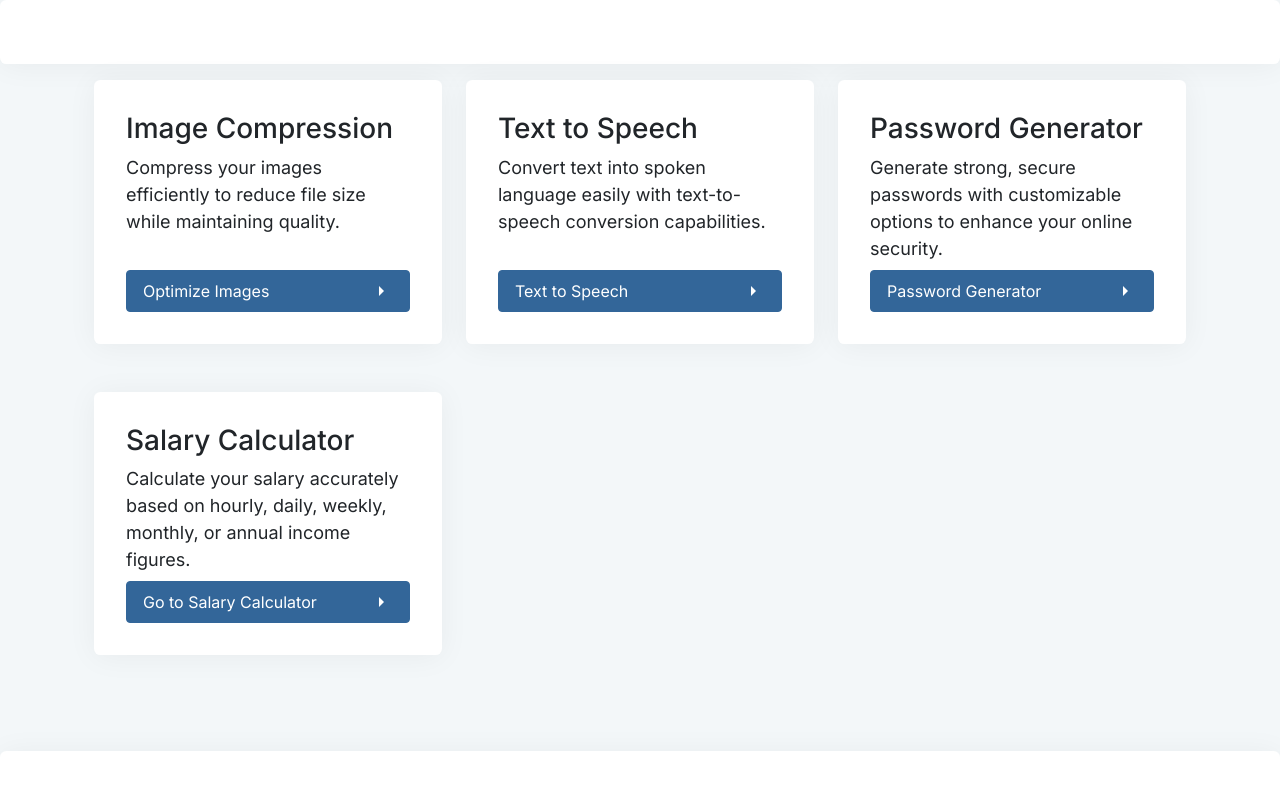
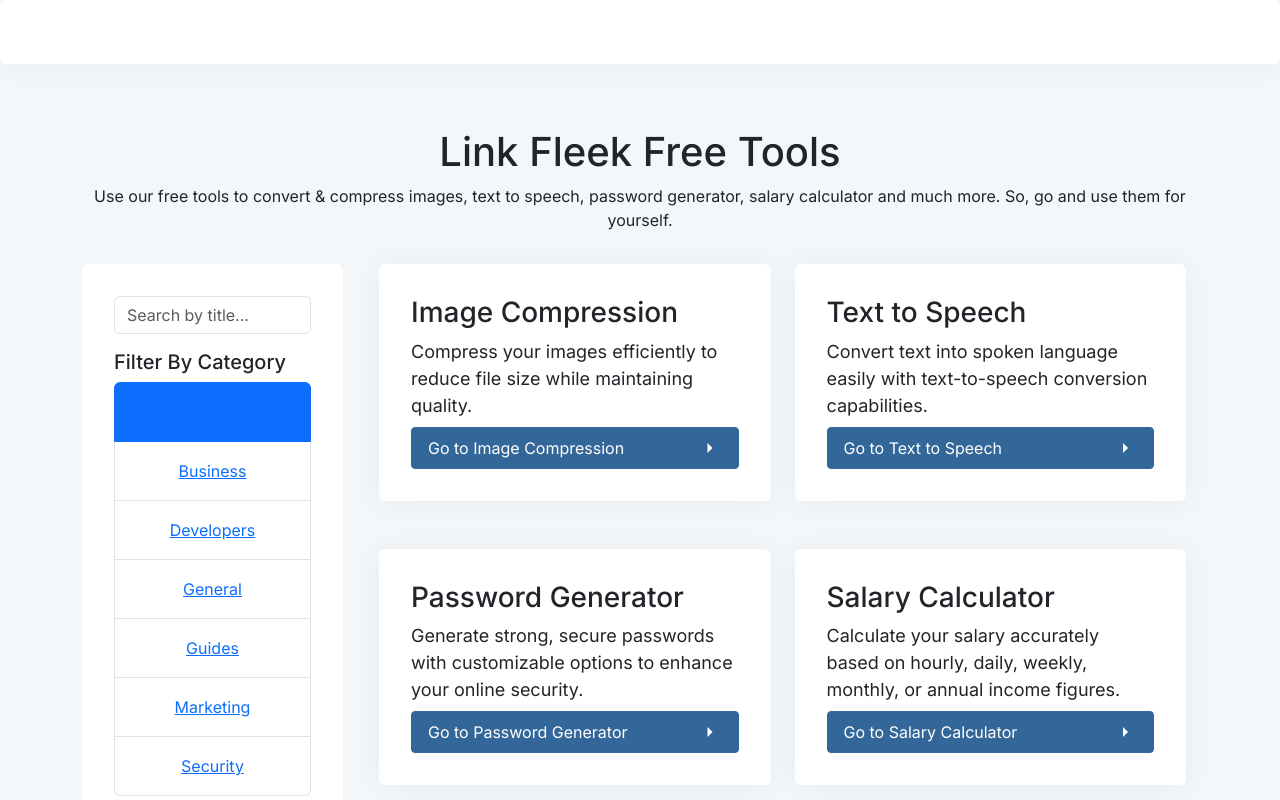
Before and after one commit to NaveenBommisetty/text_to_speech, a React (Create React App) app: page / in a window 1280 px wide. Shown: the top 800 px of the page. Built offline with nearby package versions, Linux system fonts and the light colour scheme.

Commit message:
sorting with sticky sidebar added

```diff
--- a/src/App.css
+++ b/src/App.css
@@ -5,6 +5,14 @@
 .fs18{
   font-size: 18px;
 }
+.sticky-sidebar {
+  position: -webkit-sticky; /* For Safari */
+  position: sticky;
+  top: 20px; /* Adjust as necessary */
+  max-height: calc(100vh - 40px); /* Adjust based on the padding/margin */
+  overflow-y: auto;
+}
+
 .App {
   font-family: Inter, sans-serif;
   text-align: center;
--- a/src/App.js
+++ b/src/App.js
@@ -1,4 +1,4 @@
-import React, { useEffect } from 'react';
+import React, { useState, useEffect } from 'react';
 import { BrowserRouter as Router, Route, Routes, Link, useLocation } from 'react-router-dom';
 import './App.css';
 import Header from './common/header/header';
@@ -30,19 +30,138 @@
 
 // Main App component
 function App() {
+    const [category, setCategory] = useState('');
+    const [searchQuery, setSearchQuery] = useState('');
+    const [sortBy] = useState('');
+
+    // Data for the cards
+    const cardData = [
+        {
+            title: 'Image Compression',
+            description: 'Compress your images efficiently to reduce file size while maintaining quality.',
+            category: 'Developers',
+            path: '/image-compression',
+            component: <ImageCompression />
+        },
+        {
+            title: 'Text to Speech',
+            description: 'Convert text into spoken language easily with text-to-speech conversion capabilities.',
+            category: 'General',
+            path: '/text-to-speech',
+            component: <TextToSpeech />
+        },
+        {
+            title: 'Password Generator',
+            description: 'Generate strong, secure passwords with customizable options to enhance your online security.',
+            category: 'Security',
+            path: '/password-generator',
+            component: <PasswordGenerator />
+        },
+        {
+            title: 'Salary Calculator',
+            description: 'Calculate your salary accurately based on hourly, daily, weekly, monthly, or annual income figures.',
+            category: 'Business',
+            path: '/salary-calculator',
+            component: <SalaryCalculator />
+        },
+        {
+            title: 'Case Converter',
+            description: 'Calculate your salary accurately based on hourly, daily, weekly, monthly, or annual income figures.',
+            category: 'Business',
+            path: '/case-converter',
+            component: <SalaryCalculator />
+        }
+    ];
+
+    // Function to sort cardData based on selected sortBy option
+    const sortedCards = () => {
+        switch (sortBy) {
+            case 'oldest':
+                return [...cardData].sort((a, b) => new Date(a.date) - new Date(b.date));
+            case 'newest':
+                return [...cardData].sort((a, b) => new Date(b.date) - new Date(a.date));
+            case 'az':
+                return [...cardData].sort((a, b) => a.title.localeCompare(b.title));
+            case 'za':
+                return [...cardData].sort((a, b) => b.title.localeCompare(a.title));
+            default:
+                return cardData;
+        }
+    };
+
     return (
         <div className="App">
             <Router>
                 <Header />
-                <TitleUpdater /> {/* Component to update page title */}
-                <div className='container mt-3'>
+                <TitleUpdater />
+                <div className="container mt-3">
+                    <div className="pt-5 pb-3">
+                        <h1>Link Fleek Free Tools</h1>
+                        <p>
+                            Use our free tools to convert & compress images, text to speech, password generator, salary calculator and much more.
+                            So, go and use them for yourself.
+                        </p>
+                    </div>
+                    <div className="row mb-4">
+                        <div className="col-md-3 col-xs-12">
+                            <div className="sticky-sidebar">
+                                <div className="card mb-3">
+                                    <div className="card-body">
+                                        <div className="input-group mb-3">
+                                            <input
+                                                type="text"
+                                                className="form-control"
+                                                placeholder="Search by title..."
+                                                value={searchQuery}
+                                                onChange={(e) => setSearchQuery(e.target.value)}
+                                            />
+                                        </div>
+                                        <h5 className="card-title text-left">Filter By Category</h5>
+                                        <ul className="list-group">
+                                            <li className={`list-group-item ${category === '' ? 'active' : ''}`}>
+                                                <button className="btn btn-link" onClick={() => setCategory('')}>
+                                                    All categories
+                                                </button>
+                                            </li>
+                                            {['Business', 'Developers', 'General', 'Guides', 'Marketing', 'Security'].map((cat) => (
+                                                <li key={cat} className={`list-group-item ${category === cat ? 'active' : ''}`}>
+                                                    <button className="btn btn-link" onClick={() => setCategory(cat)}>
+                                                        {cat}
+                                                    </button>
+                                                </li>
+                                            ))}
+                                        </ul>
+                                    </div>
+                                </div>
+                            </div>
+                        </div>
+                        <div className="col-md-9 col-xs-12">
                             <Routes>
-                        <Route path="/image-compression" element={<ImageCompression />} />
-                        <Route path="/text-to-speech" element={<TextToSpeech />} />
-                        <Route path="/password-generator" element={<PasswordGenerator />} />
-                        <Route path="/salary-calculator" element={<SalaryCalculator />} />
-                        <Route path="/" element={<Home />} /> {/* Default route */}
+                                {sortedCards()
+                                    .filter(
+                                        (card) =>
+                                            (category === '' || card.category === category) &&
+                                            (searchQuery === '' ||
+                                                card.title.toLowerCase().includes(searchQuery.toLowerCase()))
+                                    )
+                                    .map((card) => (
+                                        <Route key={card.path} path={card.path} element={card.component} />
+                                    ))}
+                                <Route
+                                    path="/"
+                                    element={
+                                        <Home
+                                            cardData={cardData}
+                                            category={category}
+                                            searchQuery={searchQuery}
+                                            setCategory={setCategory}
+                                            setSearchQuery={setSearchQuery}
+                                        />
+                                    }
+                                />
                             </Routes>
+                        </div>
+                    </div>
                 </div>
                 <Footer />
             </Router>
@@ -51,69 +170,35 @@
 }
 
 // Home component rendering links to other routes with improved design
-const Home = () => {
+const Home = ({ cardData, category, searchQuery, setCategory, setSearchQuery }) => {
     return (
         <div className="container">
-            <div className='row'>
-                <div className='col-md-4 col-12 mb-5'>
+            <div className="row">
+                {cardData
+                    .filter(
+                        (card) =>
+                            (category === '' || card.category === category) &&
+                            (searchQuery === '' || card.title.toLowerCase().includes(searchQuery.toLowerCase()))
+                    )
+                    .map((card) => (
+                        <div key={card.path} className="col-md-6 col-12 mb-5">
                             <div className="card h-100">
                                 <div className="card-body d-flex flex-column justify-content-between">
                                     <div>
-                                <h3 className="card-title text-left">Image Compression</h3>
-                                <p className="card-text fs18 mb-2 text-left">Compress your images efficiently to reduce file size while maintaining quality.</p>
+                                        <h3 className="card-title text-left">{card.title}</h3>
+                                        <p className="card-text fs18 mb-2 text-left">{card.description}</p>
                                     </div>
-                            <Link className="btn btn-primary justify-content-between d-flex" to="/image-compression">
-                                Optimize Images
+                                    <Link className="btn btn-primary justify-content-between d-flex" to={card.path}>
+                                        Go to {card.title}
                                         <i className="material-icons ml-2">arrow_right</i>
                                     </Link>
                                 </div>
                             </div>
                         </div>
-                <div className='col-md-4 col-12 mb-5'>
-                    <div className="card h-100">
-                        <div className="card-body d-flex flex-column justify-content-between">
-                            <div>
-                                <h3 className="card-title text-left">Text to Speech</h3>
-                                <p className="card-text fs18 mb-2 text-left">Convert text into spoken language easily with text-to-speech conversion capabilities.</p>
-                            </div>
-                            <Link className="btn btn-primary align-items-center justify-content-between d-flex" to="/text-to-speech">
-                                Text to Speech
-                                <i className="material-icons ml-2">arrow_right</i>
-                            </Link>
-                        </div>
-                    </div>
-                </div>
-                <div className='col-md-4 col-12 mb-5'>
-                    <div className="card h-100">
-                        <div className="card-body d-flex flex-column justify-content-between">
-                            <div>
-                                <h3 className="card-title text-left">Password Generator</h3>
-                                <p className="card-text fs18 mb-2 text-left">Generate strong, secure passwords with customizable options to enhance your online security.</p>
-                            </div>
-                            <Link className="btn btn-primary align-items-center justify-content-between d-flex" to="/password-generator">
-                                Password Generator
-                                <i className="material-icons ml-2">arrow_right</i>
-                            </Link>
-                        </div>
-                    </div>
-                </div>
-                <div className='col-md-4 col-12 mb-5'>
-                    <div className="card h-100">
-                        <div className="card-body d-flex flex-column justify-content-between">
-                            <div>
-                                <h3 className="card-title text-left">Salary Calculator</h3>
-                                <p className="card-text fs18 mb-2 text-left">Calculate your salary accurately based on hourly, daily, weekly, monthly, or annual income figures.</p>
-                            </div>
-                            <Link className="btn btn-primary align-items-center justify-content-between d-flex" to="/salary-calculator">
-                                Go to Salary Calculator
-                                <i className="material-icons ml-2">arrow_right</i>
-                            </Link>
-                        </div>
-                    </div>
-                </div>
+                    ))}
             </div>
         </div>
     );
-}
+};
 
 export default App;
```
Lines whose indentation alone changed are shown as unchanged.
